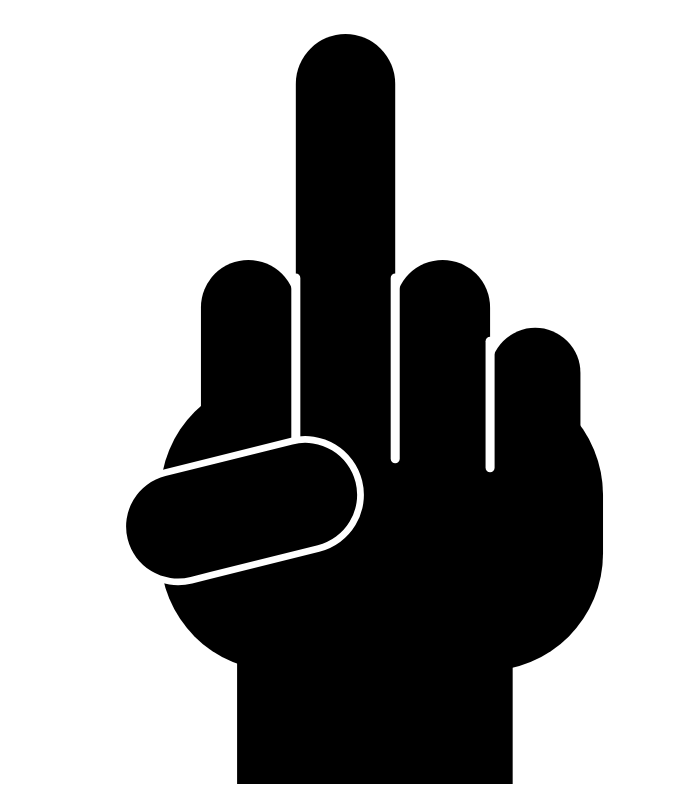
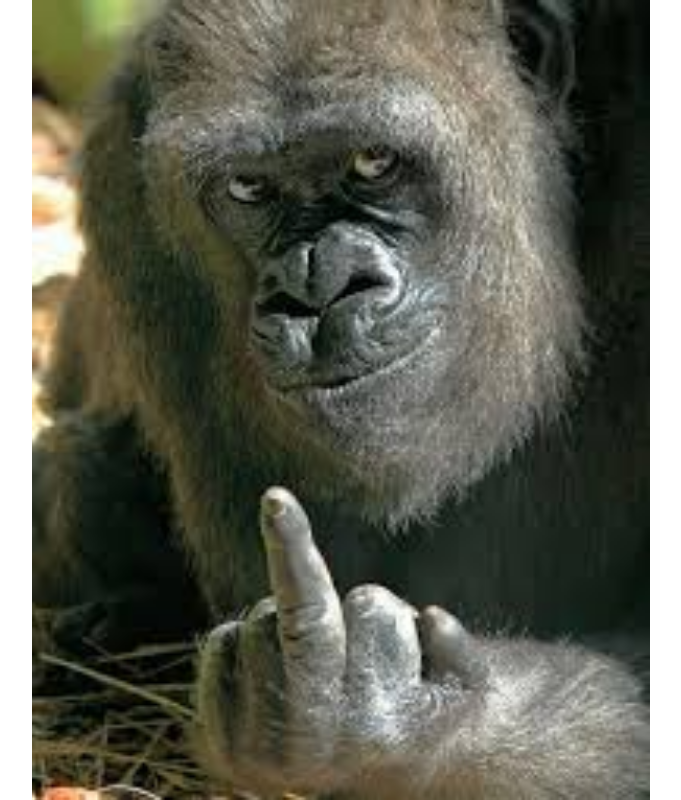
Before and after one commit to orbkodolas/06155834843587, a plain HTML site: page index.html in a window 1280 px wide. Shown: the whole page, without its empty margins (299-980 px from the left). Drawn offline with Linux system fonts and the light colour scheme.

Commit message:
prank: a rajzolt SVG helyett a kép (teljes képernyős, arányt tartó)
Co-Authored-By: Claude Sonnet 5.5 <noreply@anthropic.com>

```diff
--- a/index.html
+++ b/index.html
@@ -8,23 +8,11 @@
 <style>
   html, body { margin: 0; height: 100%; background: #fff; overflow: hidden; }
   body { height: 100dvh; display: flex; align-items: center; justify-content: center; }
-  /* Teljes képernyős: telefonon (álló) szélesség, gépen (fekvő) magasság szerint a lehető legnagyobb. */
-  svg { display: block; width: 100vw; height: 100dvh; padding: 2vmin; box-sizing: border-box; }
+  /* Teljes képernyős: a kép a képarányát megtartva, a lehető legnagyobbra nő (telefonon és gépen is). */
+  img { display: block; width: 100vw; height: 100dvh; object-fit: contain; }
 </style>
 </head>
 <body>
-<svg xmlns="http://www.w3.org/2000/svg" viewBox="0 0 240 340" preserveAspectRatio="xMidYMid meet" role="img" aria-label="🖕">
-    <rect x="74" y="270" width="122" height="70" rx="0" fill="#000"/>
-    <rect x="40" y="160" width="196" height="130" rx="52" fill="#000"/>
-    <rect x="186" y="138" width="40" height="90" rx="20" fill="#000"/>
-    <rect x="144" y="108" width="42" height="110" rx="21" fill="#000"/>
-    <rect x="58" y="108" width="42" height="110" rx="21" fill="#000"/>
-    <rect x="100" y="8" width="44" height="200" rx="22" fill="#000"/>
-    <line x1="100" y1="116" x2="100" y2="196" stroke="#fff" stroke-width="4" stroke-linecap="round"/>
-    <line x1="144" y1="116" x2="144" y2="196" stroke="#fff" stroke-width="4" stroke-linecap="round"/>
-    <line x1="186" y1="144" x2="186" y2="200" stroke="#fff" stroke-width="4" stroke-linecap="round"/>
-    <rect x="21" y="193" width="110" height="52" rx="26" transform="rotate(-14 76 219)" fill="#fff"/>
-    <rect x="24" y="196" width="104" height="46" rx="23" transform="rotate(-14 76 219)" fill="#000"/>
-</svg>
+<img src="kep.jpg" alt="🖕">
 </body>
 </html>
```
Also changed, not shown: kep.jpg (added).
